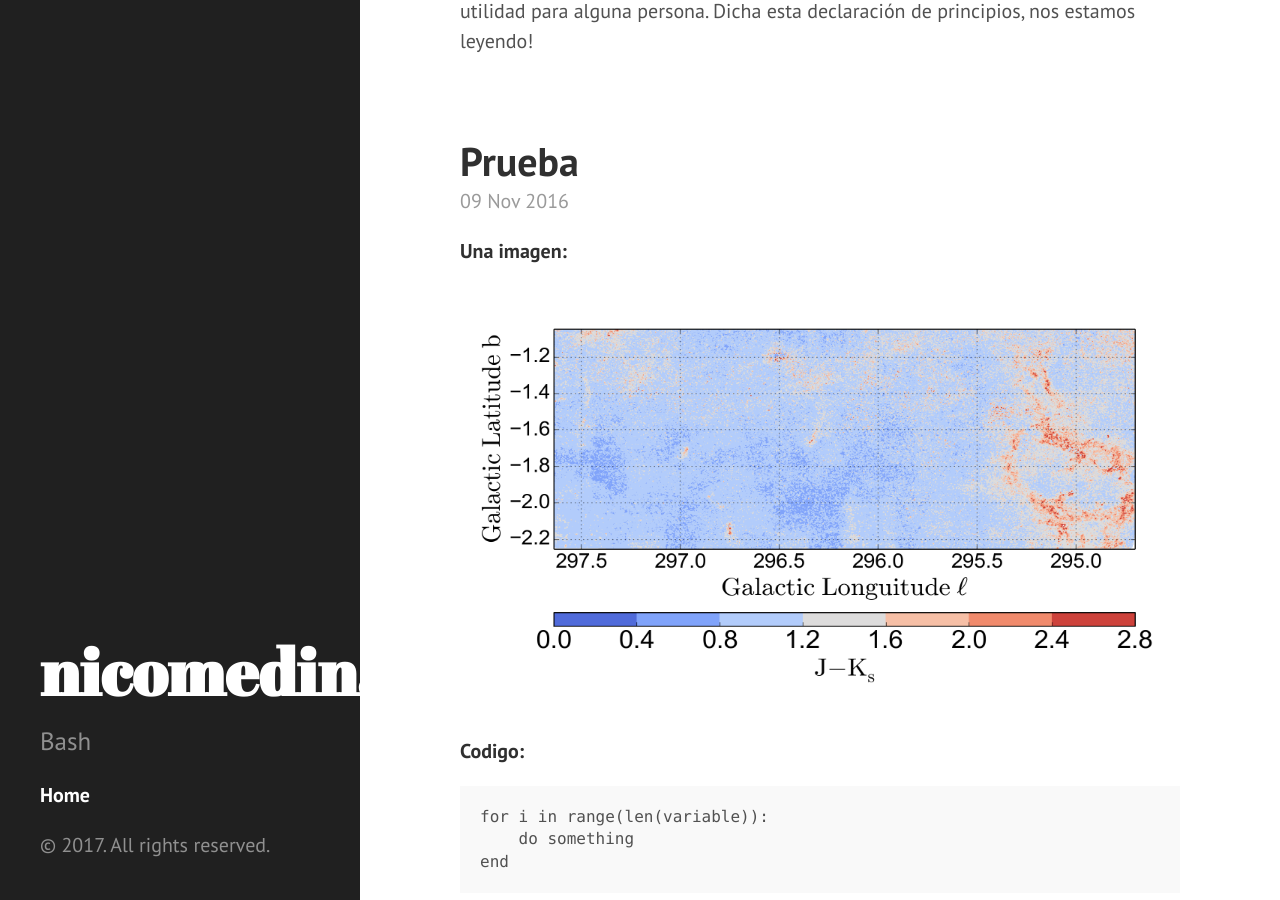
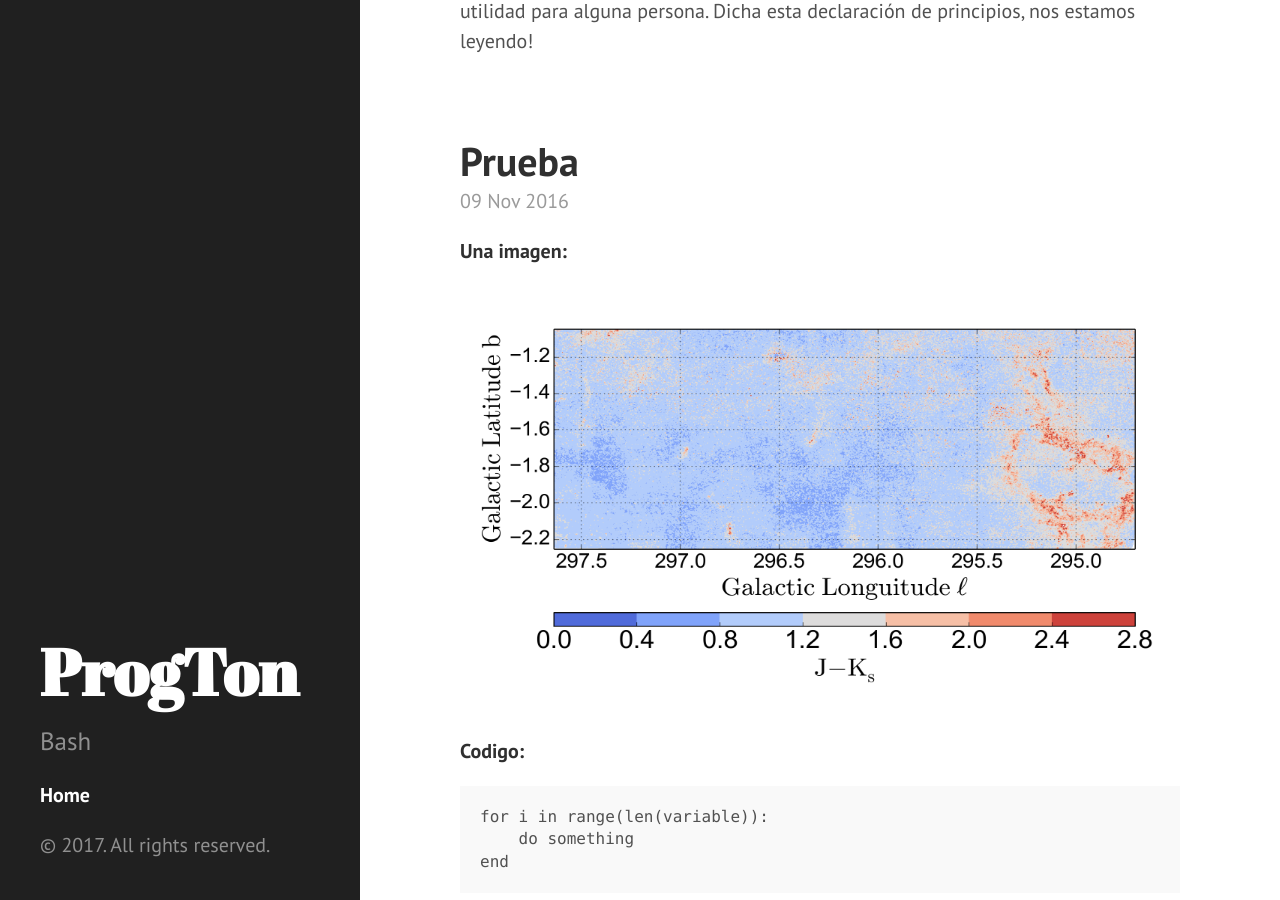
Before and after one commit to nicomedinap/nicomedinap.github.io, a Jekyll site: the page built from index.html, in a window 1280 px wide and 900 px high, scrolled down 384 px. Built offline with Jekyll 4.4.1, drawn with Linux system fonts in a browser that asks for light colours; the list of posts is cut into pages by our own code.

Commit message:
Update _config.yml

```diff
--- a/_config.yml
+++ b/_config.yml
@@ -2,7 +2,7 @@ excerpt_separator: ""
 pygments: true
 markdown: kramdown
 url: http://nicomedinap.github.io
-title: nicomedinap
+title: ProgTon
 tagline: A log of everyday life
 description: Bash
 paginate: 5
```
